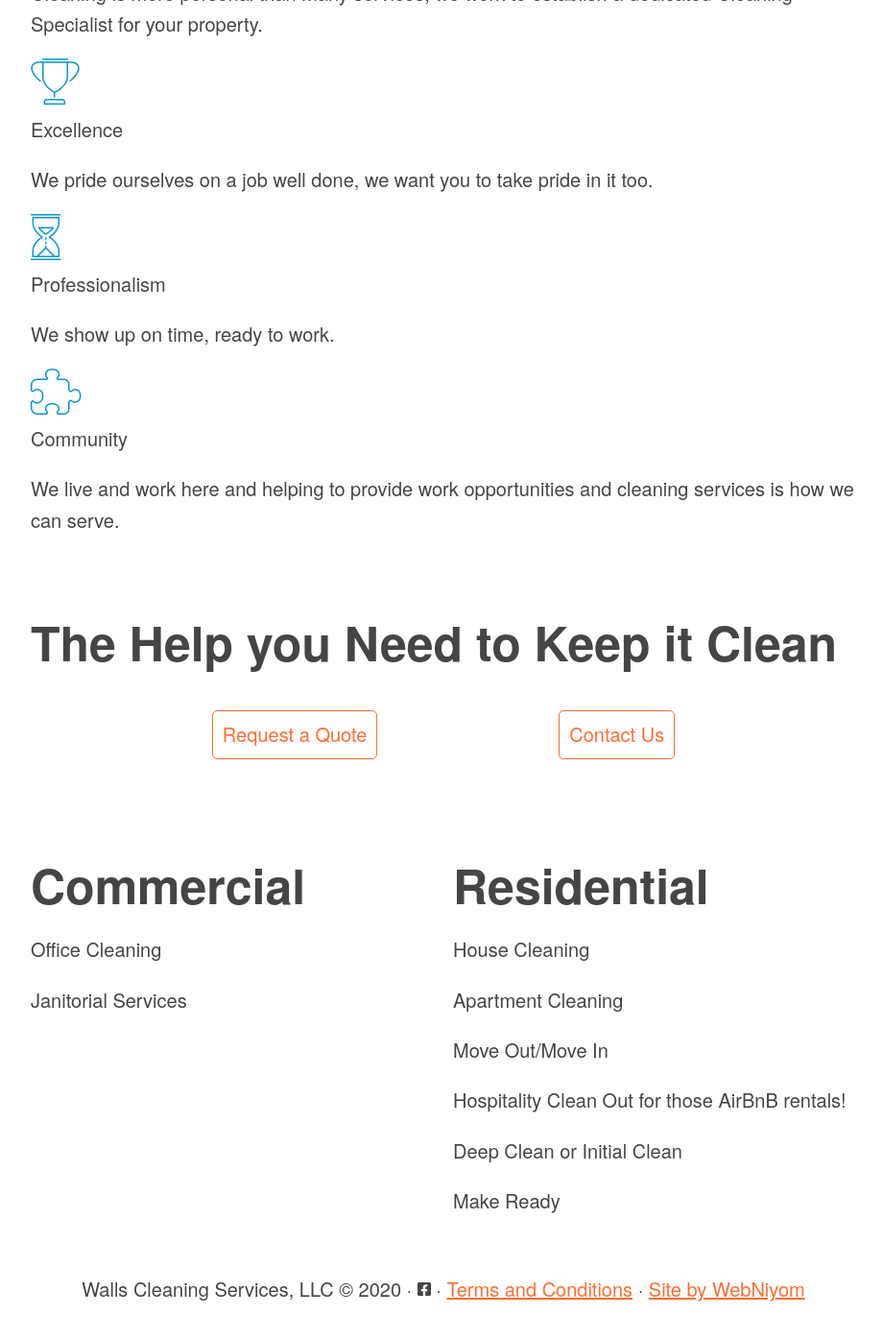
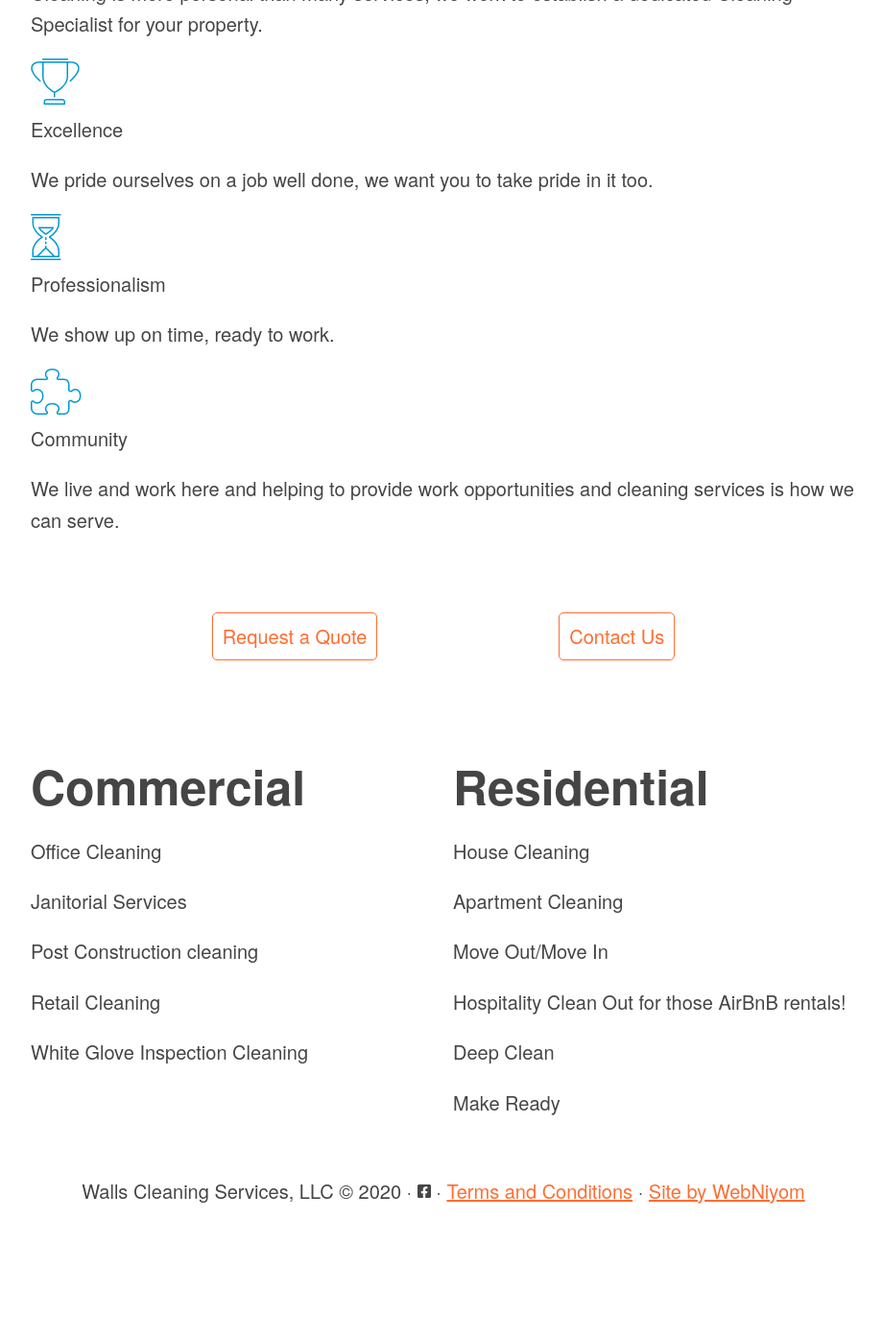
Before and after one commit to Walls-to-Walls-Cleaning/website, a Jekyll site: the page built from index.html, in a window 1280 px wide and 1400 px high, scrolled down 1442 px. Shown: the top 1395 px of the window at 96% size, without its empty margins (178-1098 px from the left). Built offline with Jekyll 4.4.1, drawn with Linux system fonts in a browser that asks for light colours; cached includes are drawn as plain includes; after the commit the page ends 2739 px from its top, so only the background shows below that; some of the changed text lies outside the part shown.

Commit message:
Updated 'index.html' via CloudCannon

```diff
--- a/index.html
+++ b/index.html
@@ -8,12 +8,14 @@
 ---
 
 <section class="intro editable">
-  <p>We perform quality service for Residential and Commercial Properties.</p>
-</section>
+      <p><em>The Help You Need To Keep It Clean.</em></p>
+    </section>
 
 <section class="testimonials mb2">
 
-  <h2 class="mb2 editable">What People Are Saying About Us</h2>
+  <h2 class="mb2 editable">
+    What People Are Saying About Us
+  </h2>
 
   <div class="row">
     {% for testimonial in site.data.testimonials | limit: 2 %}
@@ -29,31 +31,31 @@
 <div class="row mb2">
 
   <div class="values">
-    <img src="{{ '/images/bubbles.png' | absolute_url }}" alt="">
+    <img src="{{ '/images/bubbles.png' | absolute_url }}" alt="" />
     <p>Serve</p>
     <p>We believe it should be done your way, let us know how we can serve you better!</p>
   </div>
 
   <div class="values">
-    <img src="{{ '/images/shield.png' | absolute_url }}" alt="">
+    <img src="{{ '/images/shield.png' | absolute_url }}" alt="" />
     <p>Trust</p>
     <p>Cleaning is more personal than many services, we work to establish a dedicated Cleaning Specialist for your property.</p>
   </div>
 
   <div class="values">
-    <img src="{{ '/images/trophy.png' | absolute_url }}" alt="">
+    <img src="{{ '/images/trophy.png' | absolute_url }}" alt="" />
     <p>Excellence</p>
     <p>We pride ourselves on a job well done, we want you to take pride in it too.</p>
   </div>
 
   <div class="values">
-    <img src="{{ '/images/time.png' | absolute_url }}" alt="">
+    <img src="{{ '/images/time.png' | absolute_url }}" alt="" />
     <p>Professionalism</p>
     <p>We show up on time, ready to work.</p>
   </div>
 
   <div class="values">
-    <img src="{{ '/images/puzzle.png' | absolute_url }}" alt="">
+    <img src="{{ '/images/puzzle.png' | absolute_url }}" alt="" />
     <p>Community</p>
     <p>We live and work here and helping to provide work opportunities and cleaning services is how we can serve.</p>
   </div>
@@ -62,7 +64,9 @@
 
 <section class="contact-options">
 
-  <h2 class="mb2 editable">The Help you Need to Keep it Clean</h2>
+  <h2 class="mb2 editable">
+
+  </h2>
 
   <div class="row justify-content-evenly mb2">
     <a class="button" href="{{ '/quote/' | absolute_url }}">Request a Quote</a>
@@ -76,21 +80,29 @@
   <div class="row">
 
     <div class="one-half">
-      <h2 class="editable">Commercial</h2>
+      <h2 class="editable">
+        Commercial
+      </h2>
       <div class="editable">
         <p>Office Cleaning</p>
         <p>Janitorial Services</p>
+        <p>Post Construction cleaning</p>
+        <p>Retail Cleaning</p>
+        <p>White Glove Inspection Cleaning</p>
+        <p>&nbsp;</p>
       </div>
     </div>
 
     <div class="one-half">
-      <h2 class="editable">Residential</h2>
+      <h2 class="editable">
+        Residential
+      </h2>
       <div class="editable">
         <p>House Cleaning</p>
         <p>Apartment Cleaning</p>
         <p>Move Out/Move In</p>
         <p>Hospitality Clean Out for those AirBnB rentals!</p>
-        <p>Deep Clean or Initial Clean</p>
+        <p>Deep Clean&nbsp;</p>
         <p>Make Ready</p>
       </div>
     </div>
```
